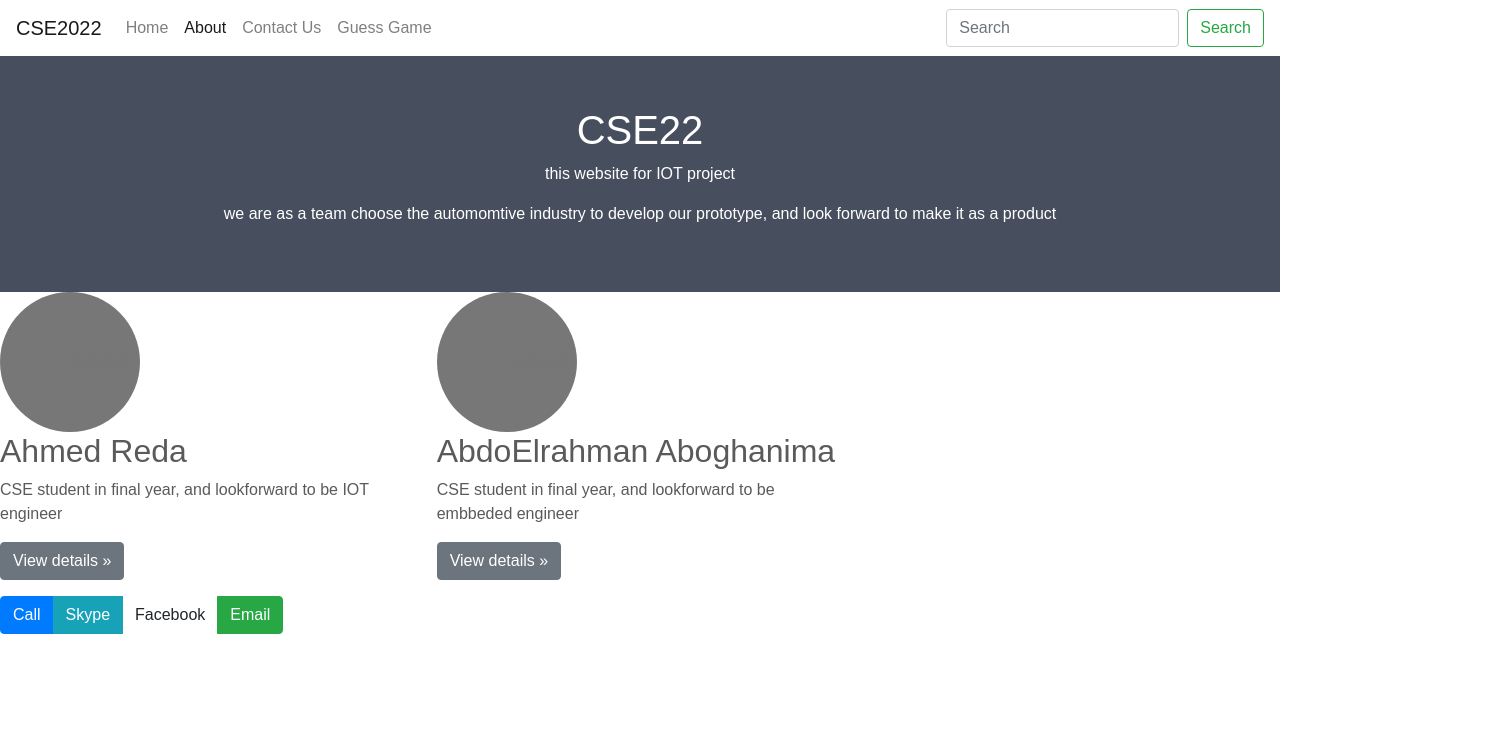
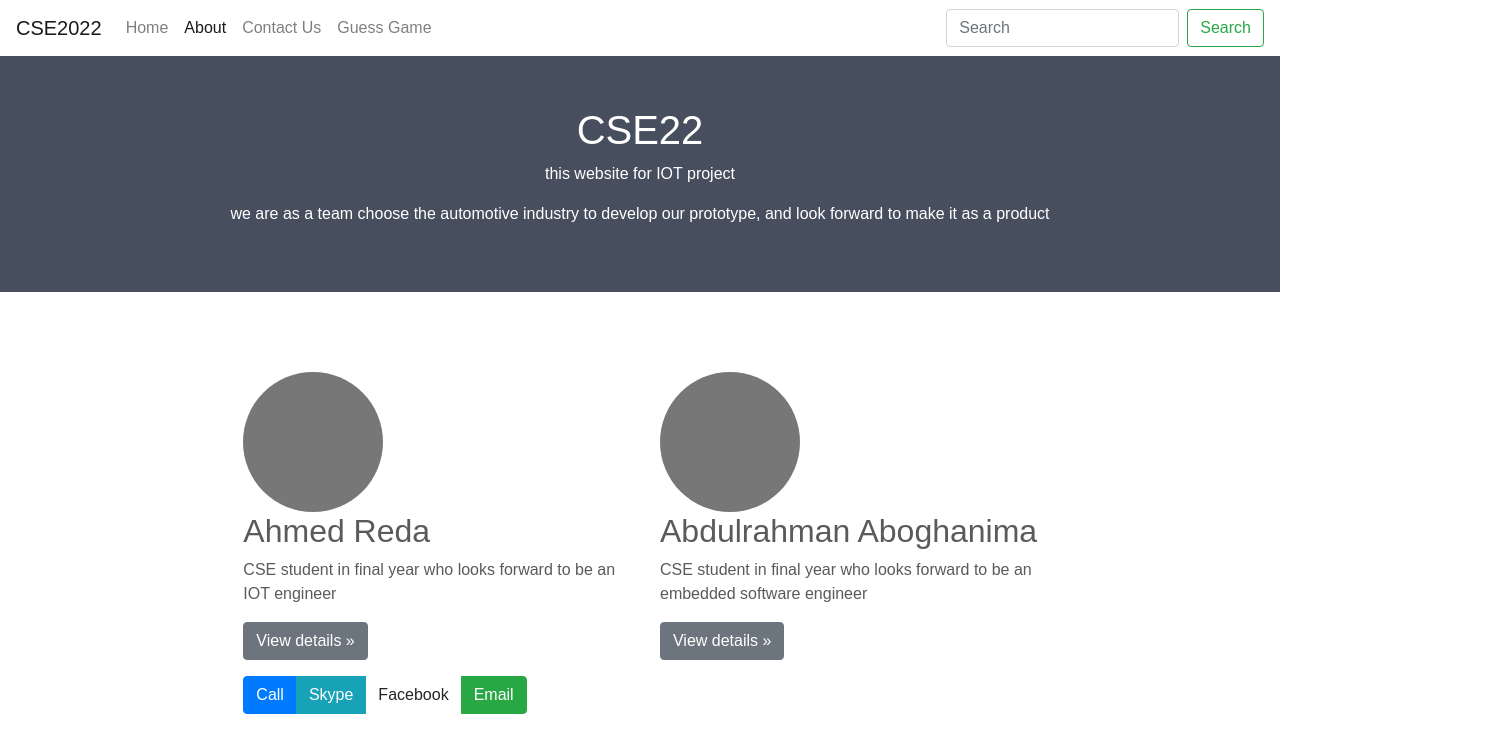
Before and after one commit to abdoaboganima/IOT_website, a plain HTML site: page html/about.html in a window 1280 px wide. Shown: the whole page, 1493 px wide, since content can reach past the window. Drawn offline with Linux system fonts and the light colour scheme.

Commit message:
Fixed some typos in the `about` file. Added some flexability to the the container of the people.

```diff
--- a/html/about.html
+++ b/html/about.html
@@ -34,7 +34,6 @@
             <li class="nav-item">
                 <a class="nav-link" href="guess game.html">Guess Game</a>
             </li>
-
             </ul>
             <form class="form-inline my-2 my-lg-0">
             <input class="form-control mr-sm-2" type="search" placeholder="Search" aria-label="Search">
@@ -46,32 +45,16 @@
         <div class="about-section">
             <h1>CSE22 </h1>
             <p>this website for IOT project </p>
-            <p>we are as a team choose the automomtive industry to develop our prototype, and look forward to make it as a product </p>
+            <p>we are as a team choose the automotive industry to develop our prototype, and look forward to make it as a product </p>
           </div>
 
-          <div class="row">
-            <div class="col-lg-4">
-              <svg class="bd-placeholder-img rounded-circle" width="140" height="140"src="/images/Ahmed.jpg" xmlns="/images/Ahmed.jpg" role="img" aria-label="Placeholder: 140x140" preserveAspectRatio="xMidYMid slice" focusable="false"><title>Placeholder</title><rect width="100%" height="100%" fill="#777"></rect><text x="50%" y="50%" fill="#777" dy=".3em">140x140</text></svg>
-
+          <div class="row container-fluid offset-lg-2 offset-md-2 offset-sm-2">
+          <!--  Ahmed's section-->
+            <div class="col-lg-4 container-fluid featurette-divider">
+              <svg class="bd-placeholder-img rounded-circle" width="140" height="140"src="../images/Ahmed.jpg" xmlns="../images/Ahmed.jpg" role="img" aria-label="Placeholder: 140x140" preserveAspectRatio="xMidYMid slice" focusable="false"><title>Placeholder</title><rect width="100%" height="100%" fill="#777"></rect><text x="50%" y="50%" fill="#777" dy=".3em">140x140</text></svg>
               <h2>Ahmed Reda</h2>
-              <p>CSE student in final year, and lookforward to be IOT engineer </p>
+              <p>CSE student in final year who looks forward to be an IOT engineer</p>
               <p><a class="btn btn-secondary" href="#">View details »</a></p>
-            </div><!-- /.col-lg-4 -->
-            <div class="col-lg-4">
-              <svg class="bd-placeholder-img rounded-circle" width="140" height="140" xmlns="http://www.w3.org/2000/svg" role="img" aria-label="Placeholder: 140x140" preserveAspectRatio="xMidYMid slice" focusable="false"><title>Placeholder</title><rect width="100%" height="100%" fill="#777"></rect><text x="50%" y="50%" fill="#777" dy=".3em">140x140</text></svg>
-
-              <h2>AbdoElrahman Aboghanima</h2>
-              <p>CSE student in final year, and lookforward to be embbeded engineer</p>
-              <p><a class="btn btn-secondary" href="#methodology_link">View details »</a></p>
-            </div><!-- /.col-lg-4 -->
-
-          </div>
-
-
-
-
-
-
               <div class="btn-group" role="group">
                 <a role="button" class="btn btn-primary" href="tel:+223456780">
                      <i class="fafa-phone"></i> Call</a>
@@ -82,6 +65,16 @@
                 <a role="button" class="btn btn-success" href="mailto:iotlab@cse.net">
                     <i class="fa fa-envelope-o"></i> Email</a>
                </div>
+            </div>
+
+            <div class="col-lg-4 featurette-divider">
+              <svg class="bd-placeholder-img rounded-circle" width="140" height="140" xmlns="http://www.w3.org/2000/svg" role="img" aria-label="Placeholder: 140x140" preserveAspectRatio="xMidYMid slice" focusable="false"><title>Placeholder</title><rect width="100%" height="100%" fill="#777"></rect><text x="50%" y="50%" fill="#777" dy=".3em">140x140</text></svg>
+              <h2>Abdulrahman Aboghanima</h2>
+              <p>CSE student in final year who looks forward to be an embedded software engineer</p>
+              <p><a class="btn btn-secondary" href="#">View details »</a></p>
+            </div>
+
+          </div>
 
         <script src="../javascripts/jquery.js"></script>
         <script src="../javascripts/bootstrap.js"></script>
```
Lines whose indentation alone changed are shown as unchanged.
